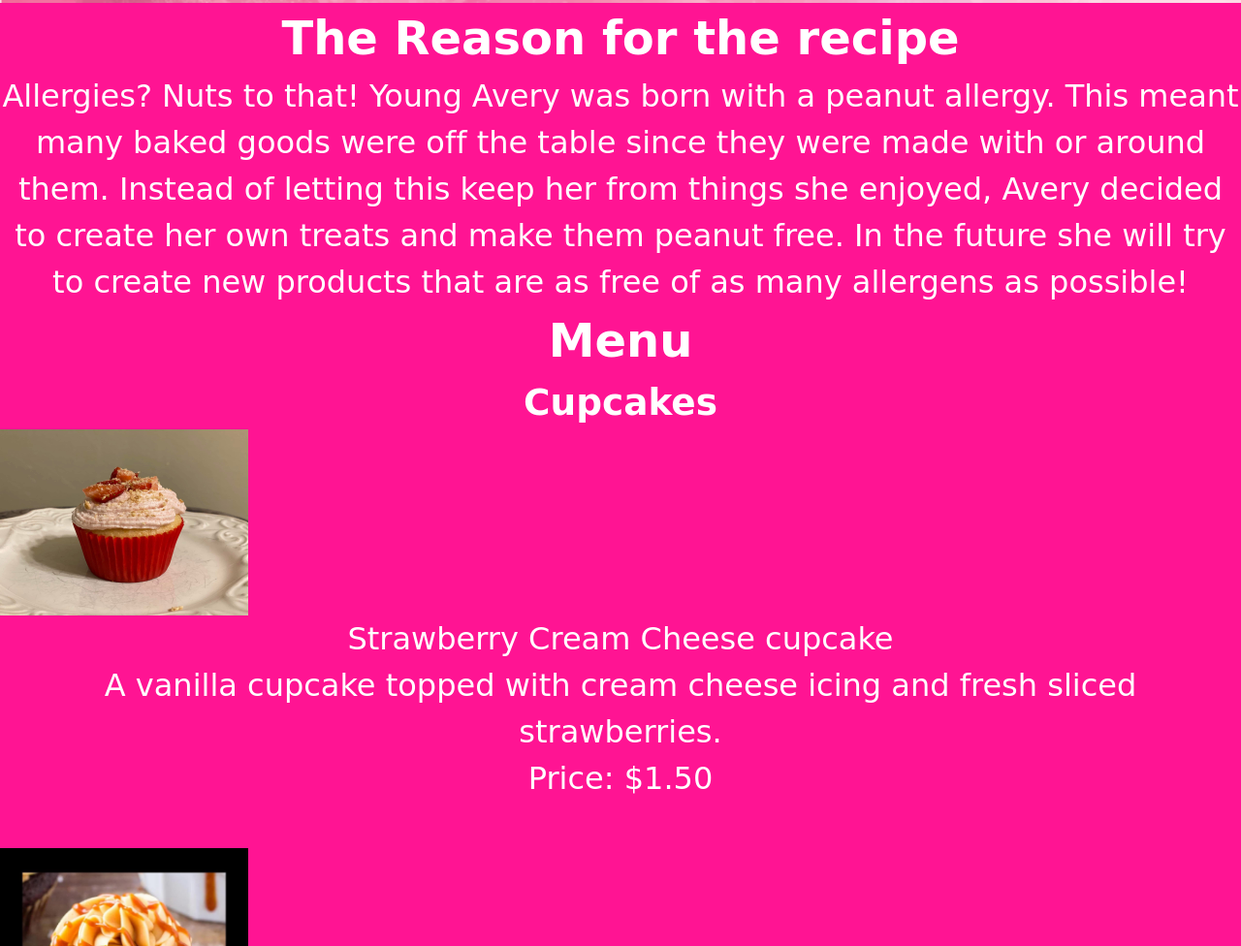
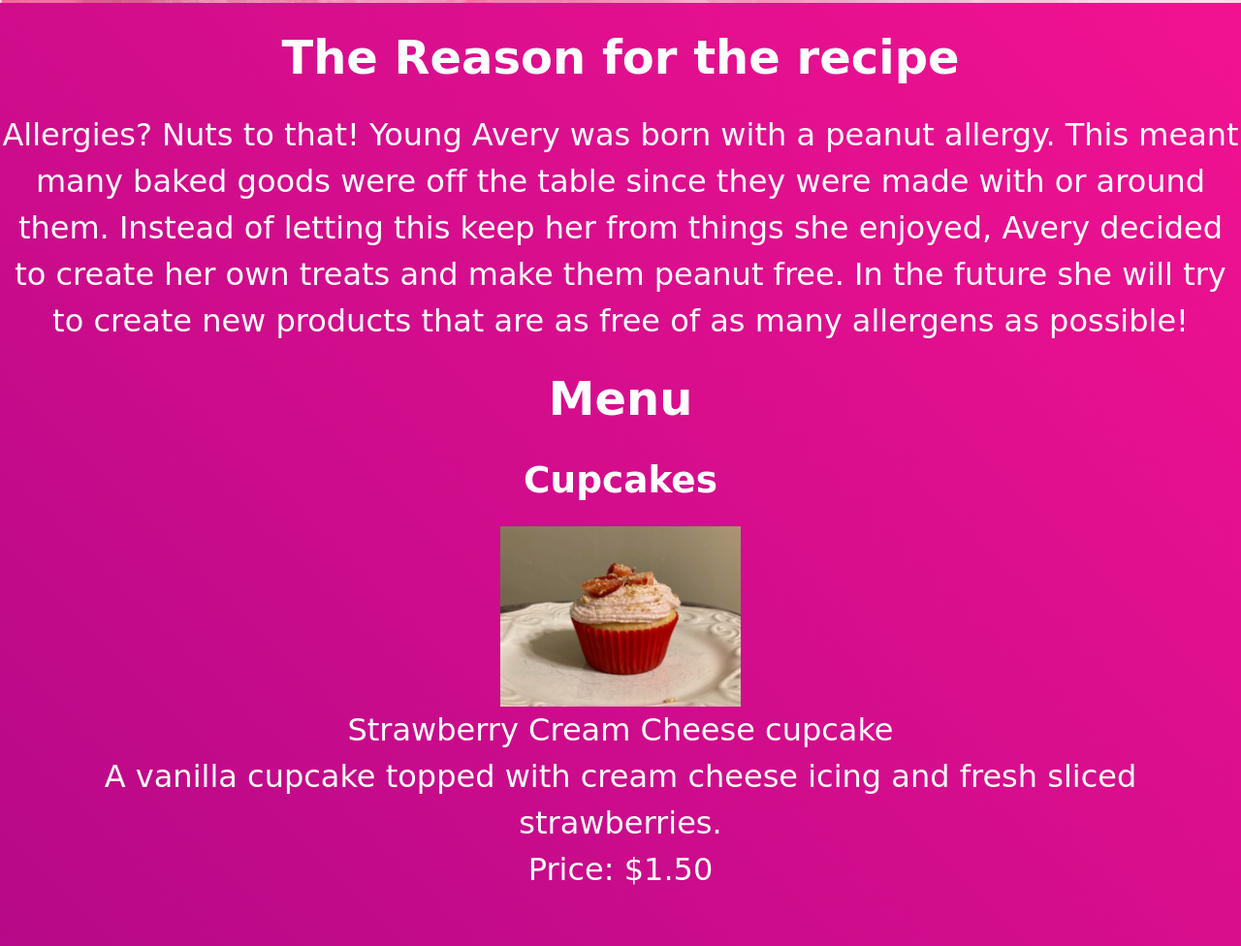
Before and after one commit to CG-82/WebDevWeek2Proj, a plain HTML site: page Main.html in a window 1280 px wide. Shown: the part 484-1460 px from the top of the page at 97% size. Drawn offline with Linux system fonts and the light colour scheme.

Commit message:
made a few changes to background and added flex containers to CSS

```diff
--- a/CSS/style.css
+++ b/CSS/style.css
@@ -3,20 +3,17 @@ body {
     font-family: cursive;
     font-size: 2em;
     text-align: center;
-    background: deeppink;
+    background: linear-gradient(45deg, purple, deeppink);
     color: white;
-
 
     .header-img {
         width: 100%;
         height: auto;
     }
 
-
     img {
         width: 20%;
     }
-
 
     input[type=text], [type=email], [type=number], [type=date] {
         margin: 20px;
@@ -24,5 +21,16 @@ body {
         color: black;
     }
 
+    .flex-container {
+        display: flex;
+        flex-direction: column;
+        flex-wrap: wrap;
+        justify-content: center;
+        align-items: center;
+        margin: 20px;
+    }
 
+    h1,h2,h3 {
+        margin: 20px;
+    }
 }
```
Also changed, not shown: orderForm.html (+3 -0 lines).
